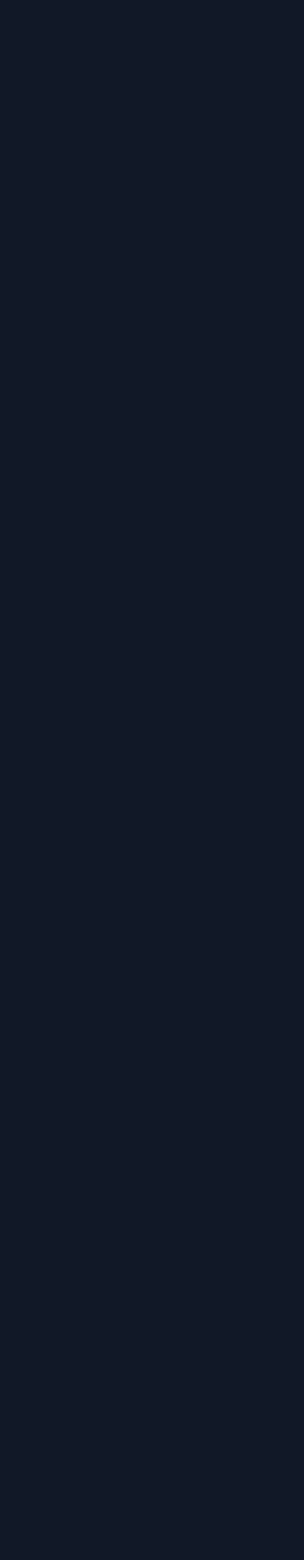
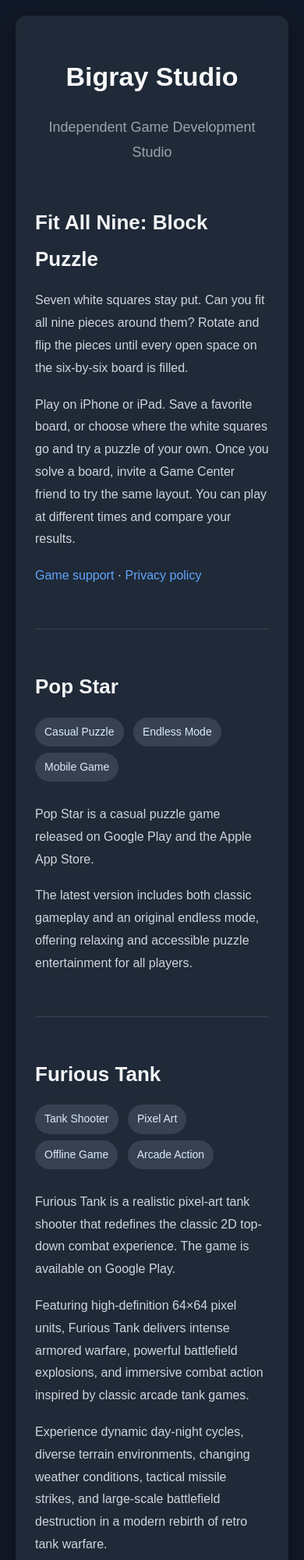
Before and after one commit to sesshoumanru/sesshoumanru.github.io, a plain HTML site: page index.html in a window 390 px wide. Shown: the top 2000 px of the page at 78% size. Before the commit the page ends 844 px from the top, so only its background shows below. Drawn offline with Linux system fonts and the light colour scheme.

Commit message:
Enhance index.html with mobile responsiveness
Added responsive styles for mobile view and updated game sections.

```diff
--- a/index.html
+++ b/index.html
@@ -93,3 +93,152 @@
         a:hover {
             text-decoration: underline;
         }
+
+        @media (max-width: 768px) {
+            .container {
+                margin: 20px;
+                padding: 25px;
+            }
+
+            h1 {
+                font-size: 34px;
+            }
+
+            h2 {
+                font-size: 26px;
+            }
+        }
+    </style>
+</head>
+
+<body>
+
+    <div class="container">
+
+        <h1>Bigray Studio</h1>
+
+        <p class="subtitle">
+            Independent Game Development Studio
+        </p>
+
+        <section class="game-section" id="fit-all-nine">
+            <h2>Fit All Nine: Block Puzzle</h2>
+            <p>
+                Seven white squares stay put. Can you fit all nine pieces around them?
+                Rotate and flip the pieces until every open space on the six-by-six board is filled.
+            </p>
+            <p>
+                Play on iPhone or iPad. Save a favorite board, or choose where the white squares go
+                and try a puzzle of your own. Once you solve a board, invite a Game Center friend
+                to try the same layout. You can play at different times and compare your results.
+            </p>
+            <p>
+                <a href="fit-all-nine-support.html">Game support</a> ·
+                <a href="fit-all-nine-privacy.html">Privacy policy</a>
+            </p>
+        </section>
+
+        <section class="game-section">
+
+            <h2>Pop Star</h2>
+
+            <div class="tag-container">
+                <span class="tag">Casual Puzzle</span>
+                <span class="tag">Endless Mode</span>
+                <span class="tag">Mobile Game</span>
+            </div>
+
+            <p>
+                Pop Star is a casual puzzle game released on Google Play and the Apple App Store.
+            </p>
+
+            <p>
+                The latest version includes both classic gameplay and an original endless mode,
+                offering relaxing and accessible puzzle entertainment for all players.
+            </p>
+
+        </section>
+
+        <section class="game-section">
+
+            <h2>Furious Tank</h2>
+
+            <div class="tag-container">
+                <span class="tag">Tank Shooter</span>
+                <span class="tag">Pixel Art</span>
+                <span class="tag">Offline Game</span>
+                <span class="tag">Arcade Action</span>
+            </div>
+
+            <p>
+                Furious Tank is a realistic pixel-art tank shooter that redefines the classic
+                2D top-down combat experience. The game is available on Google Play.
+            </p>
+
+            <p>
+                Featuring high-definition 64×64 pixel units, Furious Tank delivers intense armored warfare,
+                powerful battlefield explosions, and immersive combat action inspired by classic arcade tank games.
+            </p>
+
+            <p>
+                Experience dynamic day-night cycles, diverse terrain environments,
+                changing weather conditions, tactical missile strikes, and large-scale battlefield destruction
+                in a modern rebirth of retro tank warfare.
+            </p>
+
+        </section>
+
+        <section class="game-section">
+
+            <h2>Pixel Armor</h2>
+
+            <div class="tag-container">
+                <span class="tag">Tank Shooter</span>
+                <span class="tag">Pixel Art</span>
+                <span class="tag">Offline Game</span>
+                <span class="tag">Arcade Action</span>
+            </div>
+
+            <p>
+                Pixel Armor is a realistic pixel-art tank shooter that redefines the classic
+                2D top-down combat experience. The game is available on Apple App Store.
+            </p>
+
+            <p>
+                Featuring high-definition 64×64 pixel units, Furious Tank delivers intense armored warfare,
+                powerful battlefield explosions, and immersive combat action inspired by classic arcade tank games.
+            </p>
+
+            <p>
+                Experience dynamic day-night cycles, diverse terrain environments,
+                changing weather conditions, tactical missile strikes, and large-scale battlefield destruction
+                in a modern rebirth of retro tank warfare.
+            </p>
+
+        </section>
+
+        <footer>
+
+            <p>
+                Contact:
+                <a href="mailto:Bigray634@gmail.com">
+                    Bigray634@gmail.com
+                </a>
+            </p>
+
+            <p>
+                <a href="policy.html">
+                    Privacy Policy
+                </a>
+            </p>
+
+            <p>
+                © 2026 Bigray Studio. All Rights Reserved.
+            </p>
+
+        </footer>
+
+    </div>
+
+</body>
+</html>
```
